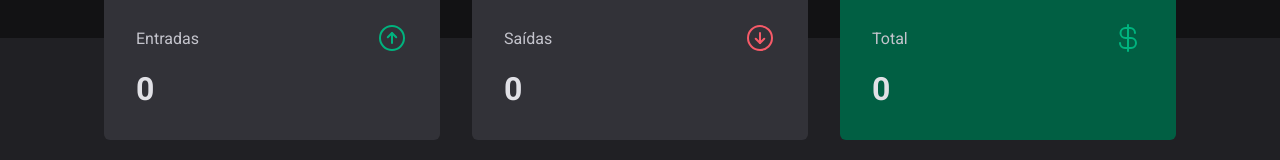
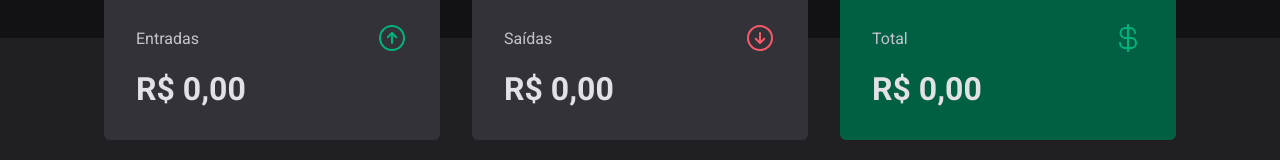
Before and after one commit to ian15963/DT-Money, a React (Vite) app: page / in a window 1280 px wide. Shown: the part 134-294 px from the top of the page. Built offline with nearby package versions, Linux system fonts and the light colour scheme; no server answers.

Commit message:
feat: adding priceFormatter and dateFormatter using Intl.

```diff
--- a/src/components/Summary/index.tsx
+++ b/src/components/Summary/index.tsx
@@ -1,7 +1,8 @@
 import { ArrowCircleDown, ArrowCircleUp, CurrencyDollar } from "phosphor-react";
 import { SummaryCard, SummaryContainer } from "./styles";
-import { useContext, useEffect, useState } from "react";
+import { useContext } from "react";
 import { Transaction, TransactionContext } from "../../contexts/TransactionsContext";
+import { priceFormatter } from "../../util/formatter";
 
 interface SummaryInfo{
   totalIncome: number,
@@ -14,7 +15,6 @@ export const Summary = () => {
   const {transactions} = useContext(TransactionContext)
 
   const calculateSummary = (transactions: Transaction[]) => {
-
     const summary = {} as SummaryInfo
     summary['totalIncome'] = transactions?.filter(transaction => transaction.type == 'income')
       ?.map(t => t.price)?.reduce((a, b) => a +b, 0);
@@ -36,7 +36,7 @@ export const Summary = () => {
           <ArrowCircleUp color="#00b37e" size={32}/>
         </header>
 
-        <strong>{summaryInfo?.totalIncome}</strong>
+        <strong>{priceFormatter.format(summaryInfo?.totalIncome)}</strong>
       </SummaryCard>
       <SummaryCard>
         <header>
@@ -44,7 +44,7 @@ export const Summary = () => {
           <ArrowCircleDown color="#f75a68" size={32}/>
         </header>
 
-        <strong>{summaryInfo?.totalOutcome}</strong>
+        <strong>{priceFormatter.format(summaryInfo?.totalOutcome)}</strong>
       </SummaryCard>
       <SummaryCard variant="green">
         <header>
@@ -52,7 +52,7 @@ export const Summary = () => {
           <CurrencyDollar color="#00b37e" size={32}/>
         </header>
 
-        <strong>{summaryInfo?.total}</strong>
+        <strong>{priceFormatter.format(summaryInfo?.total)}</strong>
       </SummaryCard>
     </SummaryContainer>
   );
--- a/src/pages/Transactions/index.tsx
+++ b/src/pages/Transactions/index.tsx
@@ -4,6 +4,7 @@ import { SearchForm } from "../../components/SearchForm";
 import { Summary } from "../../components/Summary";
 import { PriceHighlight, TransactionsContainer, TransactionsTable } from "./styles";
 import { TransactionContext } from "../../contexts/TransactionsContext";
+import { dateFormatter, priceFormatter } from "../../util/formatter";
 
 export const Transactions = () => {
 
@@ -22,12 +23,13 @@ export const Transactions = () => {
                   <tr key={transaction.id}>
                     <td width="50%">{transaction.description}</td>
                     <td>
-                    <PriceHighlight variant="income">
-                      {transaction.price}
+                    <PriceHighlight variant={transaction.type}>
+                      {transaction.type == "outcome" && "- "}
+                      {priceFormatter.format(transaction.price)}
                     </PriceHighlight>
                     </td>
                     <td>{transaction.type}</td>
-                    <td>{transaction.createdAt}</td>
+                    <td>{dateFormatter.format(new Date(transaction.createdAt))}</td>
                   </tr>
                 )
               })}
--- /dev/null
+++ b/src/util/formatter.ts
@@ -0,0 +1,6 @@
+export const dateFormatter = Intl.DateTimeFormat('pt-BR')
+
+export const priceFormatter = Intl.NumberFormat('pt-BR', {
+    style: "currency",
+    currency: 'BRL'
+})
```
